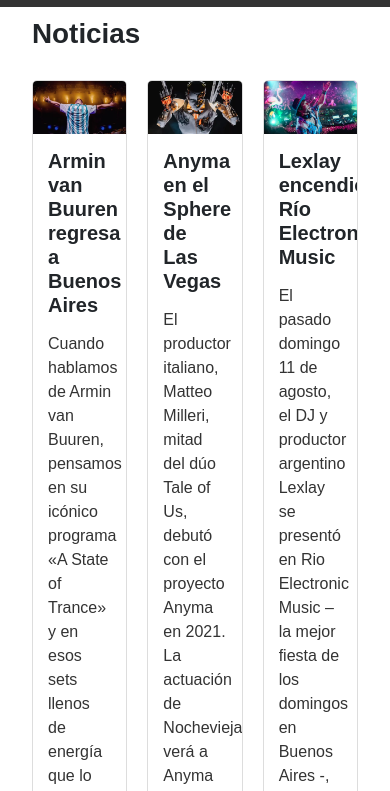
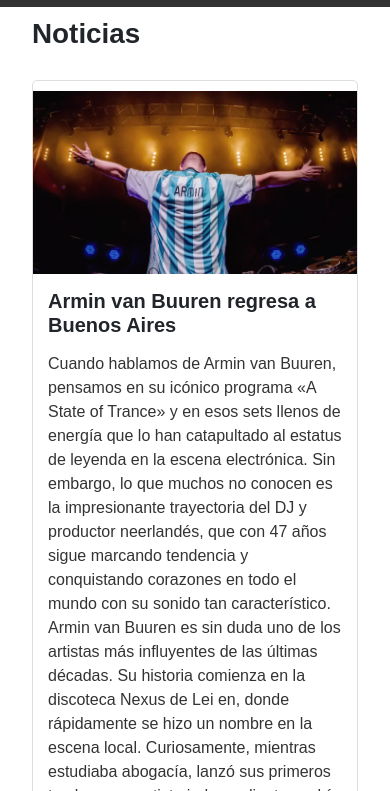
Before and after one commit to simicro1/PF_Paganno, a website: page pages/novedades.html in a window 390 px wide. Shown: the part 53-844 px from the top of the page. Drawn offline with nearby package versions, Linux system fonts and the light colour scheme.

Commit message:
fix Novedades responsive

```diff
--- a/pages/novedades.html
+++ b/pages/novedades.html
@@ -58,6 +58,7 @@
                     <!-- Articulo 1 -->
                     <div class="news-item">
                         <img src="../assets/images/news/armin.webp" alt="Armin van Buuren regresa a Buenos Aires">
+                        <div class="news-content">
                         <h2 style="font-weight: bold;">Armin van Buuren regresa a Buenos Aires</h2>
                         <p>Cuando hablamos de Armin van Buuren, pensamos en su icónico programa «A State of Trance» y en
                             esos sets llenos de energía que lo han catapultado al estatus de leyenda en la escena
@@ -92,10 +93,12 @@
                         </div>
                         <!-- Fin rating -->
                     </div>
+                    </div>
                     <!-- Fin de Articulo 1 -->
                     <!-- Articulo 2 -->
                     <div class="news-item">
                         <img src="../assets/images/news/Anyma.webp" alt="Anyma en el Sphere de Las Vegas">
+                        <div class="news-content">
                         <h2 style="font-weight: bold;">Anyma en el Sphere de Las Vegas</h2>
                         <p>El productor italiano, Matteo Milleri, mitad del dúo Tale of Us, debutó con el proyecto Anyma
                             en 2021. La actuación de Nochevieja verá a Anyma llevar su espectáculo Genesys al Sphere,
@@ -130,13 +133,14 @@
                                 for="star5-2">&#9733;</label>
                         </div>
                         <!-- Fin rating -->
-
+                    </div>
                     </div>
                     <!-- Fin de Articulo 2 -->
                     <!-- Articulo 3 -->
                     <div class="news-item">
                         <img src="../assets/images/news/lexlay.webp" alt="Lexlay encendió Río Electronic Music">
-                        <h2 style="font-weight: bold;">Lexlay encendió Río Electronic Music</h2>
+                        <div class="news-content">
+                            <h2 style="font-weight: bold;">Lexlay encendió Río Electronic Music</h2>
                         <p>El pasado domingo 11 de agosto, el DJ y productor argentino Lexlay se presentó en Rio
                             Electronic Music – la mejor fiesta de los domingos en Buenos Aires -, ofreciendo un set open
                             to close que dejó a la audiencia extasiada. Ahora, su actuación está disponible en
@@ -172,11 +176,13 @@
                         </div>
                         <!-- Fin rating -->
                     </div>
+                    </div>
                     <!-- Fin de Articulo 3 -->
                     <!-- Articulo 4 -->
                     <div class="news-item">
                         <img src="../assets/images/news/blessed.webp"
                             alt="The Blessed Madonna lanza colaboración con Kylie Minogue">
+                            <div class="news-content">
                         <h2 style="font-weight: bold;">The Blessed Madonna lanza colaboración con Kylie Minogue</h2>
                         <p>The Blessed Madonna ha compartido una colaboración con Kylie Minogue titulada «Edge of
                             Saturday Night».
@@ -205,10 +211,12 @@
                         </div>
                         <!-- Fin rating -->
                     </div>
+                    </div>
                     <!-- Fin de Articulo 4 -->
                     <!-- Articulo 5 -->
                     <div class="news-item">
                         <img src="../assets/images/news/Kavinsky.webp" alt="Imagen noticia 5">
+                        <div class="news-content">
                         <h2 style="font-weight: bold;">«Nightcall» de Kavinsky rompe el récord de “más shazams en un
                             solo día”</h2>
                         <p>«Nightcall» de Kavinsky rompió el récord y se ha convertido en la “canción más shazameada en
@@ -245,6 +253,7 @@
                         </div>
                         <!-- Fin rating -->
                     </div>
+                    </div>
                     <!-- Fin de Articulo 5 -->
                 </div>
 
--- a/scss/styles.scss
+++ b/scss/styles.scss
@@ -100,7 +100,6 @@
 }
 
 .news-title, .index-title {
-  display: flex;
   font-weight: bold;
   text-align: left;
   margin-top: 10px;
@@ -109,24 +108,33 @@
 
 .news-container {
   display: flex;
+  flex-direction: column;
   flex-wrap: wrap;
   justify-content: center;
+  max-width: 100%;
+  overflow-x: hidden;
   padding: $padding-medium;
   gap: $padding-medium;
 
   .news-item {
-    flex: 1 1 calc(33.333% - 40px);
+    flex: 1;
     box-sizing: border-box;
     max-width: 100%;
     border: 1px solid #ddd;
     border-radius: 5px;
     overflow: hidden;
     transition: transform $transition-duration ease;
+    margin: 0 auto;
+    padding-top: $padding-small;
+    display: flex;
+    flex-direction: column;
+    align-items: center;
+
 
     img {
       width: 100%;
       height: auto;
-      display: block;
+      max-width: none;
     }
 
     h2 {
@@ -173,16 +181,24 @@
   }
 }
 
-@media (max-width: 1200px) {
-  .news-item {
-    flex: 1 1 calc(50% - 40px);
+@media (min-width: 1024px) {
+  .news-container{
+    .news-item {
+      flex-direction: row;
+      img {
+        max-width: 30%;
+        height: auto;
+        display: block;
+      }
+    }
+
   }
+
 }
 
 @media (max-width: 768px) {
+
   .news-item {
-    flex: 1 1 calc(100% - 40px);
-
     h2 {
       font-size: 18px;
     }
```
Also changed, not shown: css/styles.css, scss/carousel.scss (line endings or trailing spaces), 1 other file.
